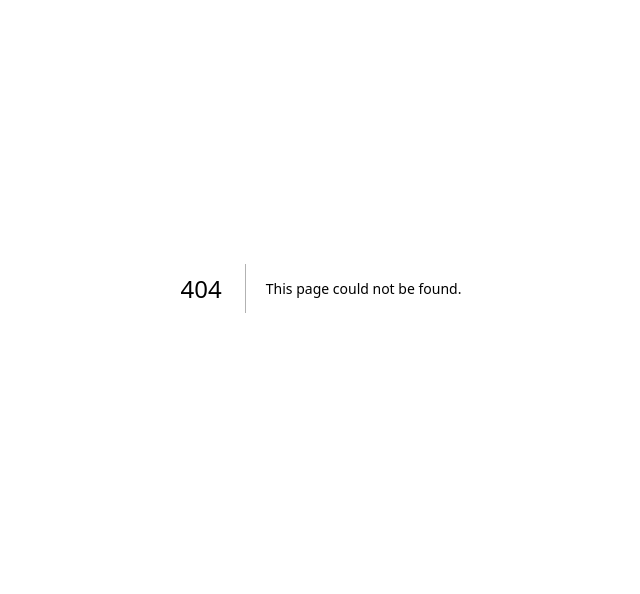
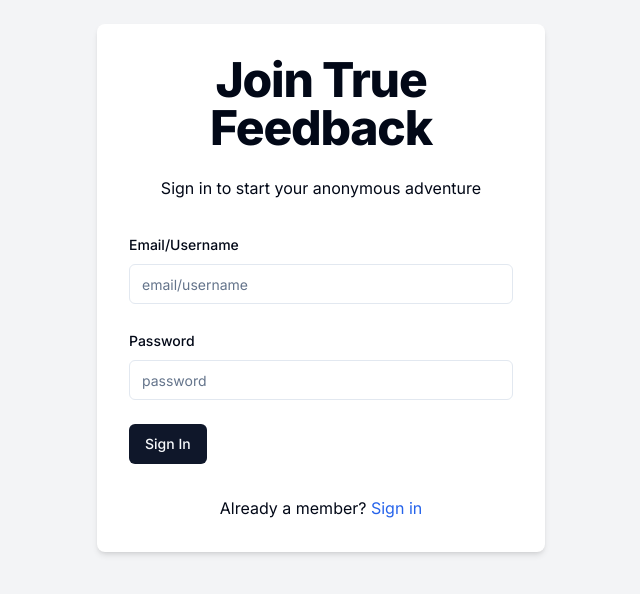
Before and after one commit to 21namanpandey/Mystry_Message, a Next.js app: page /sign-in in a window 1280 px wide. Before the commit this address had no page. Shown: the part 112-706 px from the top of the page, without its empty margins (319-959 px from the left). Built offline with nearby package versions, Linux system fonts and the light colour scheme.

Commit message:
create signin page

```diff
--- /dev/null
+++ b/src/app/(auth)/sign-in/page.tsx
@@ -0,0 +1,104 @@
+"use client";
+import { zodResolver } from "@hookform/resolvers/zod";
+import { useForm } from "react-hook-form";
+import * as z from "zod";
+import Link from "next/link";
+import { useToast } from "@/components/ui/use-toast";
+import { useRouter } from "next/navigation";
+import {
+  Form,
+  FormControl,
+  FormField,
+  FormItem,
+  FormLabel,
+  FormMessage,
+} from "@/components/ui/form";
+import { Input } from "@/components/ui/input";
+import { Button } from "@/components/ui/button";
+import { signInSchema } from "@/schemas/signInSchema";
+import { signIn } from "next-auth/react";
+
+export default function SignInForm() {
+  const { toast } = useToast();
+  const router = useRouter();
+
+  // zod implementation
+  const form = useForm<z.infer<typeof signInSchema>>({
+    resolver: zodResolver(signInSchema),
+    defaultValues: {
+      identifier: "",
+      password: "",
+    },
+  });
+
+  const onSubmit = async (data: z.infer<typeof signInSchema>) => {
+    const result = await signIn("credentials", {
+      redirect: false,
+      identifier: data.identifier,
+      password: data.password,
+    });
+    if (result?.error) {
+      toast({
+        title: "Login Failed",
+        description: "Incorrect username or password",
+        variant: "destructive",
+      });
+    }
+
+    if (result?.url) {
+      router.replace("/dashboard");
+    }
+  };
+
+  return (
+    <div className="flex justify-center items-center min-h-screen bg-gray-100">
+      <div className="w-full max-w-md p-8 space-y-8 bg-white rounded-lg shadow-md">
+        <div className="text-center">
+          <h1 className="text-4xl font-extrabold tracking-tight lg:text-5xl mb-6">
+            Join True Feedback
+          </h1>
+          <p className="mb-4">Sign in to start your anonymous adventure</p>
+        </div>
+        <Form {...form}>
+          <form onSubmit={form.handleSubmit(onSubmit)} className="space-y-6">
+            <FormField
+              name="identifier"
+              control={form.control}
+              render={({ field }) => (
+                <FormItem>
+                  <FormLabel>Email/Username</FormLabel>
+                  <FormControl>
+                    <Input placeholder="email/username" {...field} />
+                  </FormControl>
+                  <FormMessage />
+                </FormItem>
+              )}
+            />
+            <FormField
+              name="password"
+              control={form.control}
+              render={({ field }) => (
+                <FormItem>
+                  <FormLabel>Password</FormLabel>
+                  <FormControl>
+                    <Input type="password" placeholder="password" {...field} />
+                  </FormControl>
+                  <FormMessage />
+                </FormItem>
+              )}
+            />
+            <Button type="submit">Sign In</Button>
+          </form>
+        </Form>
+        <div className="text-center mt-4">
+          <p>
+            Already a member?{" "}
+            <Link href="/sign-in" className="text-blue-600 hover:text-blue-800">
+              Sign in
+            </Link>
+          </p>
+        </div>
+      </div>
+    </div>
+  );
+}
```
